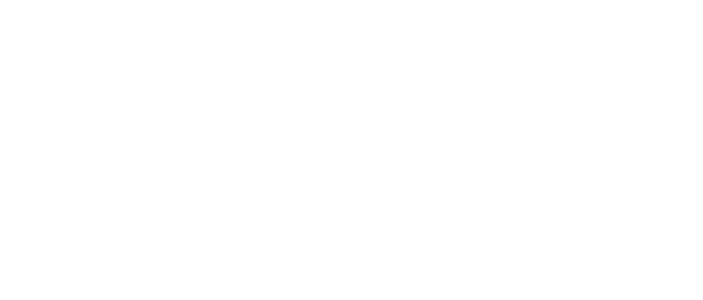
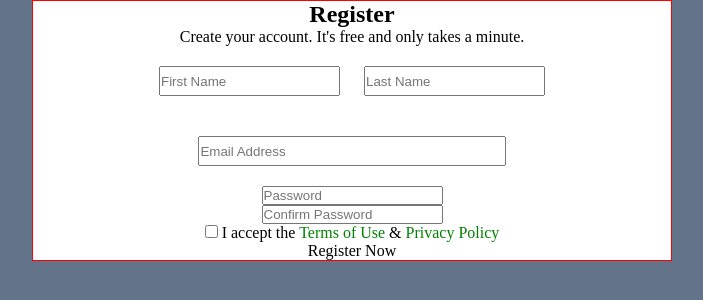
Before and after one commit to segbeejr/Registration-Form, a plain HTML site: page index.html in a window 1280 px wide. Shown: the whole page, without its empty margins (288-991 px from the left). Drawn offline with Linux system fonts and the light colour scheme.

Commit message:
created the layout of the form using a little bit of css

```diff
--- /dev/null
+++ b/css-work/style.css
@@ -0,0 +1,45 @@
+* {
+    margin: 0;
+    padding: 0;
+    box-sizing: border-box;
+}
+
+body {
+    background-color: #63738A;
+    padding-left: 25%;
+    padding-right: 25%;
+}
+
+.container {
+    padding: auto;
+    margin: auto;
+
+}
+
+form {
+    background: white;
+    justify-content: center;
+    border: 1px solid red;
+
+}
+
+#First-Name {
+    width: ;
+    margin:20px 20px;
+    height: 30px;
+}
+
+#Last-Name {
+    width: ;
+    margin:20px 20px 0 0;
+    height: 30px;
+}
+
+#Email-Address {
+    justify-content: center;
+    width: 24vw;
+    height: 30px;
+    margin-top: 0;
+    margin: 20px 20px;
+
+}
--- a/index.html
+++ b/index.html
@@ -4,9 +4,24 @@
     <meta charset="UTF-8">
     <meta http-equiv="X-UA-Compatible" content="IE=edge">
     <meta name="viewport" content="width=device-width, initial-scale=1.0">
+    <link rel="stylesheet" href="./css-work/style.css">
     <title>Registration Form</title>
 </head>
 <body>
+    <div class="container">
+        <form align="center">
+
+            <h2>Register</h2>
+            <p>Create your account. It's free and only takes a minute.</p>
+            <input type="text" id="First-Name" name="First Name" placeholder="First Name">
+            <input type="text" id="Last-Name" name="Last Name" placeholder="Last Name"><br>
+            <input type="email" id="Email-Address" name="Email Address" placeholder="Email Address"><br>
+            <input type="password" id="Password" name="Password" placeholder="Password"><br>
+            <input type="password1" id="Confirm-Password" name="Confirm Password" placeholder="Confirm Password"><br>
+            <input type="checkbox"> I accept the <font color="green">Terms of Use</font> & <font color="green">Privacy Policy</font><br>
+            <botton id="button">Register Now</botton>
+        </form>
+    </div>
 
 </body>
 </html>
```
Also changed, not shown: css-work/images/assumption.png (added), css-work/images/guy.png (added), css-work/images/logo.png (added), css-work/images/map.png (added), css-work/images/people.png (added), css-work/images/single.png (added), css-work/images/students.png (added), css-work/images/students2.png (added), css-work/images/three.png (added).
